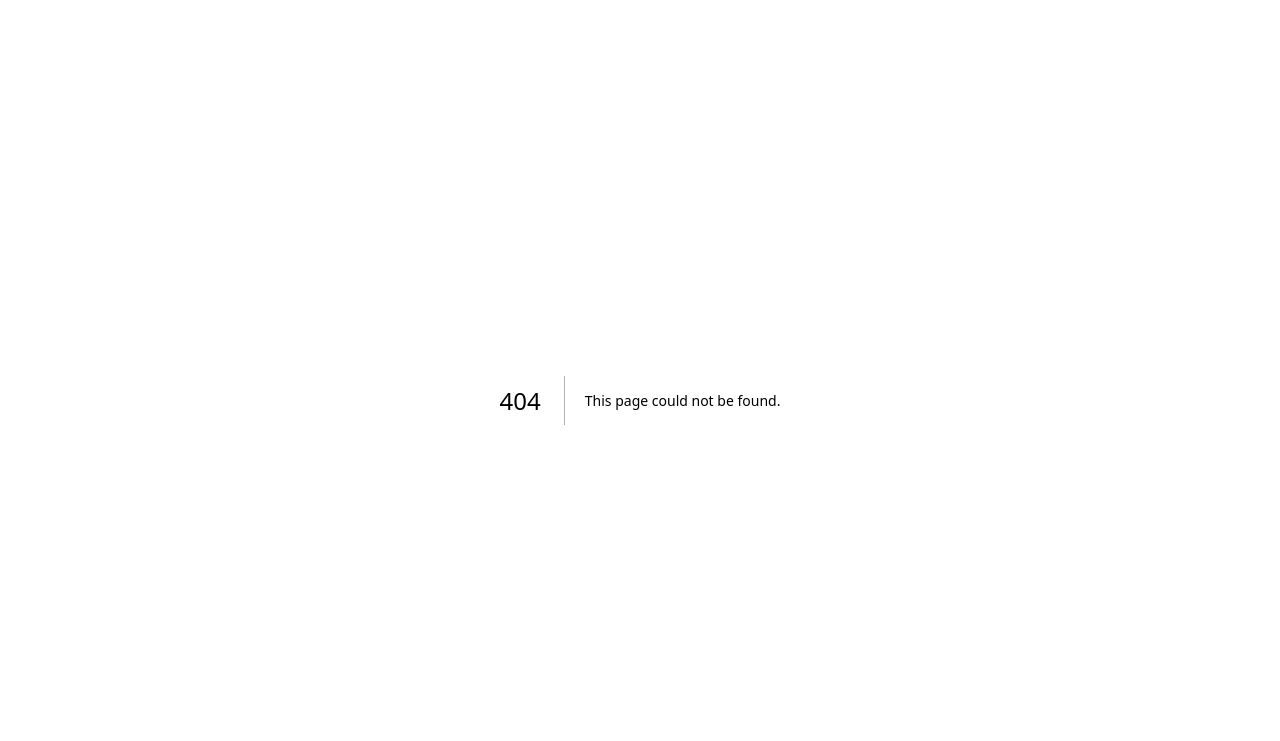
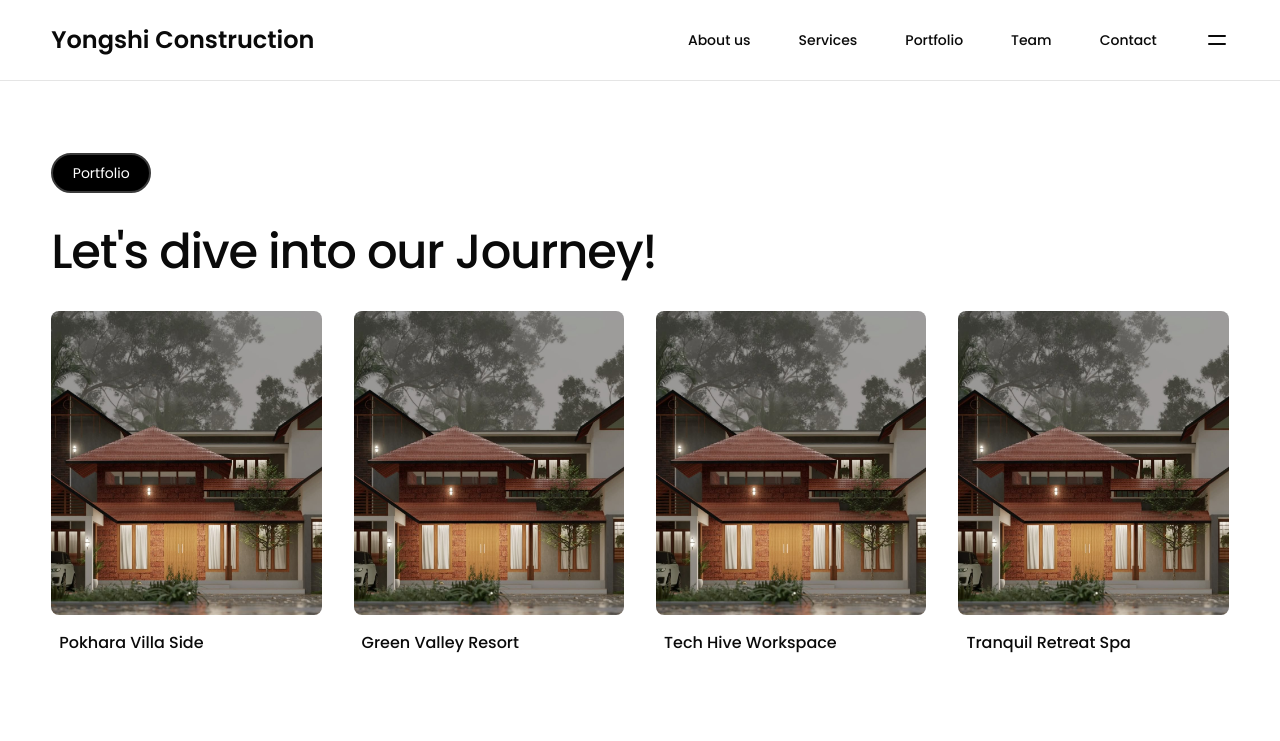
Before and after one commit to satri-tech/yongshi-nirman-sewa, a Next.js app: page /portfolio in a window 1280 px wide. Before the commit this address had no page. Shown: the top 741 px of the page. Built offline with nearby package versions, Linux system fonts and the light colour scheme.

Commit message:
feat: added some new animations

```diff
--- a/app/(marketing)/page.tsx
+++ b/app/(marketing)/page.tsx
@@ -1,10 +1,10 @@
 import HeroSection from "@/components/layouts/hero-section/HeroSection";
 import AboutUs from "@/components/layouts/about/AboutUs";
-import Portfolio from "@/components/layouts/portfolio/Portfolio";
 import Services from "@/components/layouts/services/Services";
 import Team from "@/components/layouts/team/Team";
 import Contact from "@/components/layouts/contact/contact";
 import Testimonials from "@/components/layouts/testimonials/Testimonials";
+import PortfolioComponent from "@/components/layouts/portfolio/Portfolio";
 
 export default function Home() {
     return (
@@ -12,7 +12,7 @@ export default function Home() {
             <HeroSection />
             <AboutUs />
             <Services />
-            <Portfolio />
+            <PortfolioComponent />
             <Testimonials />
             <Team />
             <Contact />
--- /dev/null
+++ b/app/(marketing)/portfolio/page.tsx
@@ -0,0 +1,7 @@
+import PortfolioComponent from "@/components/layouts/portfolio/Portfolio";
+
+export default function Portfolios() {
+    return <div className=" flex flex-col gap-2 items-center">
+        <PortfolioComponent showExploreMoreButton={false} showTopBorder={false} />
+    </div>
+}
--- a/app/admin/layout.tsx
+++ b/app/admin/layout.tsx
@@ -40,7 +40,7 @@ export default function AdminLayout({
 
     const headerData = {
         team: {
-            name: "Client Name",
+            name: "Yongshi Nirman Sewa",
             logo: Building,
             plan: "Admin Panel",
         },
@@ -61,13 +61,11 @@ export default function AdminLayout({
         ],
     };
     const dummyData: IDummyData = {
-        // Changed from array to single object
         name: "",
         email: "",
         id: "",
     };
 
-    // Transform session?.user into IUserData format
     const userData = session?.user
         ? {
             name: session.user.name || "",
--- a/app/globals.css
+++ b/app/globals.css
@@ -5,7 +5,7 @@
 @custom-variant dark (&:is(.dark *));
 
 :root {
-  --card: oklch(1 0 0);
+  --card: rgb(248, 250, 251);
   --card-foreground: oklch(0.145 0 0);
   --popover: oklch(1 0 0);
   --popover-foreground: oklch(0.145 0 0);
--- a/components/layouts/contact/contact.tsx
+++ b/components/layouts/contact/contact.tsx
@@ -1,5 +1,6 @@
 import { AnimatedButton, AnimatedTitle, AnimationWrapper } from '@/components/animations/animated-component';
 import { Button } from '@/components/ui/button'
+import { Card } from '@/components/ui/card';
 import HeaderTitle from '@/components/ui/HeaderTitle'
 import Map from '@/components/ui/Map'
 import { fadeInDown, fadeInLeft, staggerItem } from '@/hooks/use-scroll-animation';
@@ -27,7 +28,7 @@ export default function Contact() {
                     <div className='flex pt-10 flex-col lg:flex-row gap-8'>
                         {/* Contact Form */}
                         <AnimationWrapper className='w-full lg:w-8/12' variants={staggerItem}>
-                            <div className="flex flex-col p-6 border rounded-lg gap-2 w-full  font-Poppins">
+                            <Card className="flex flex-col p-6  rounded-lg gap-2 w-full  font-Poppins">
                                 <h3 className="text-xl  font-semibold mb-4 border-b pb-4">Get in Touch</h3>
                                 <div className="flex flex-col md:flex-row text-xs justify-between gap-4 ">
                                     <div className="flex flex-col gap-1 w-full">
@@ -63,7 +64,7 @@ export default function Contact() {
                                     />
                                 </div>
                                 <Button className='py-5 ml-auto rounded-sm px-8'>Send <SendHorizontal /></Button>
-                            </div>
+                            </Card>
                         </AnimationWrapper>
 
 
--- a/components/layouts/navbar/useNavbar.ts
+++ b/components/layouts/navbar/useNavbar.ts
@@ -1,13 +1,32 @@
-// components/layouts/navbar/Navbar/useNavbar.ts
 "use client";
 
 import { useEffect, useRef } from "react";
 import { scrollToElement } from "@/lib/utils/scroll";
+import { usePathname, useRouter } from "next/navigation"; // ✅ Correct for App Router
 
 export const useNavbar = (onMenuToggle: (state: boolean) => void) => {
+  const pathname = usePathname();
+  const router = useRouter();
   const menuRef = useRef<HTMLDivElement>(null);
 
   const handleMenuClick = (id: string) => {
+    if (pathname !== "/") {
+      router.push("/");
+
+      // Delay scroll to allow the page to load
+      setTimeout(() => {
+        scrollToElement(id);
+      }, 500); // 500ms to 800ms usually works fine
+
+      onMenuToggle(false);
+      return;
+    }
+
+    if (id === "portfolio") {
+      router.push("/portfolio");
+      return;
+    }
+
     scrollToElement(id);
     onMenuToggle(false);
   };
--- a/components/layouts/portfolio/Portfolio.tsx
+++ b/components/layouts/portfolio/Portfolio.tsx
@@ -1,24 +1,35 @@
-'use client'
+"use client";
 import EachProjectCard from "./EachProjectCard";
 import HeaderTitle from "@/components/ui/HeaderTitle";
 import { usePortfolio } from "./usePortfolio";
 import { AnimatedArrow, AnimatedButton } from "@/components/animations/animated-component";
 import { ArrowRight } from "lucide-react";
 import Link from "next/link";
-import { fadeInDown, fadeInLeft, } from "@/hooks/use-scroll-animation";
-const Portfolio = () => {
-    const { projectsdata } = usePortfolio()
+import { fadeInDown, fadeInLeft } from "@/hooks/use-scroll-animation";
 
+interface PortfolioComponentProps {
+    showExploreMoreButton?: boolean;
+    showTopBorder?: boolean;
+}
+
+const PortfolioComponent = ({
+    showExploreMoreButton = true,
+    showTopBorder = true,
+}: PortfolioComponentProps) => {
+    const { projectsdata } = usePortfolio();
 
     return (
-        <div id="portfolio"
-            className={`flex lg:flex-row flex-col justify-center items-center w-full mt-24 h-max border-t-[0.1px] font-Poppins sm:pt-16 pt-8`}
+        <div
+            id="portfolio"
+            className={`flex lg:flex-row flex-col justify-center items-center w-full  h-max font-Poppins  ${showTopBorder ? "border-t-[0.1px] mt-24 sm:pt-16 pt-8" : " mt-4 sm:pt-4"
+                }`}
         >
-            <div className="font-Poppins flex flex-col  lg:w-[92%] w-[90%] ">
-                <div className="flex w-full sm:gap-6 gap-4 flex-col ">
+            <div className="font-Poppins flex flex-col lg:w-[92%] w-[90%]">
+                <div className="flex w-full sm:gap-6 gap-4 flex-col">
                     <AnimatedButton variants={fadeInDown}>
                         <HeaderTitle header={"Portfolio"} />
                     </AnimatedButton>
+
                     <AnimatedButton variants={fadeInLeft}>
                         <div className="w-full flex">
                             <div className="w-full sm:text-5xl text-3xl font-medium leading-[4.4rem] tracking-tight">
@@ -26,22 +37,28 @@ const Portfolio = () => {
                             </div>
                         </div>
                     </AnimatedButton>
-                    {/* Updated Grid */}
-                    <div className="w-full grid grid-cols-1 lg:grid-cols-4 sm:grid-cols-2  gap-x-8 sm:gap-y-16 gap-y-12 justify-items-center ">
+
+                    <div className="w-full grid grid-cols-1 lg:grid-cols-4 sm:grid-cols-2 gap-x-8 sm:gap-y-16 gap-y-12 justify-items-center">
                         {projectsdata.map((data) => (
                             <EachProjectCard key={data.id} project={data} />
                         ))}
                     </div>
-                    <Link href={'/portfolio'} className="h-12 ml-auto w-44 text-sm flex justify-center items-center bg-black text-white rounded-full cursor-pointer px-1 gap-2 hover:scale-105 transition-transform duration-500" >
-                        <div>Explore More</div>
-                        <AnimatedArrow className="text-2xl">
-                            <ArrowRight size={17} />
-                        </AnimatedArrow>
-                    </Link>
+
+                    {showExploreMoreButton && (
+                        <Link
+                            href={"/portfolio"}
+                            className="h-12 ml-auto w-44 text-sm flex justify-center items-center bg-black text-white rounded-full cursor-pointer px-1 gap-2 hover:scale-105 transition-transform duration-500"
+                        >
+                            <div>Explore More</div>
+                            <AnimatedArrow className="text-2xl">
+                                <ArrowRight size={17} />
+                            </AnimatedArrow>
+                        </Link>
+                    )}
                 </div>
             </div>
-        </div >
+        </div>
     );
 };
 
-export default Portfolio;
+export default PortfolioComponent;
--- a/components/layouts/sidebar/useSidebar.ts
+++ b/components/layouts/sidebar/useSidebar.ts
@@ -1,9 +1,13 @@
 import { useEffect, useState } from "react";
 import { ISidebarProps } from "./types";
 import { scrollToElement } from "@/lib/utils/scroll";
+import { usePathname, useRouter } from "next/navigation";
 
 export const useSidebar = ({ sidebar, handleToggleMenu }: ISidebarProps) => {
+  const pathname = usePathname();
+  const router = useRouter();
   const [menuList, setMenuList] = useState(false);
+
   useEffect(() => {
     if (sidebar) {
       setTimeout(() => {
@@ -13,16 +17,29 @@ export const useSidebar = ({ sidebar, handleToggleMenu }: ISidebarProps) => {
       setMenuList(false);
     }
   }, [sidebar]);
+
   const navigateToLink = (id: string) => {
-    if (id === "home") {
-      if (typeof window !== "undefined") {
-        window.scrollTo({ top: 0, behavior: "smooth" });
-      }
+    if (pathname !== "/") {
       handleToggleMenu(false);
+
+      router.push("/"); // ✅ Use router.push instead of redirect()
+
+      setTimeout(() => {
+        scrollToElement(id);
+      }, 500);
+
+      return;
+    }
+
+    if (id === "portfolio") {
+      handleToggleMenu(false);
+      router.push("/portfolio");
+      return;
     }
 
     scrollToElement(id);
     handleToggleMenu(false);
   };
+
   return { menuList, navigateToLink };
 };
--- a/components/layouts/testimonials/Testimonials.tsx
+++ b/components/layouts/testimonials/Testimonials.tsx
@@ -32,7 +32,7 @@ export default function Testimonials() {
                 {/* First slider with first half of testimonials */}
                 <InfiniteSlider speedOnHover={30} speed={70} gap={16} >
                     {firstHalf.map((testimonial, index) => (
-                        <Card key={`${testimonial.content}-${index}`} className="w-[28rem] h-60 flex-shrink-0 py-2 cursor-pointer bg-[#f8fafb]">
+                        <Card key={`${testimonial.content}-${index}`} className="w-[28rem] h-60 flex-shrink-0 py-2 cursor-pointer ">
                             <CardContent className="p-6 h-full ">
                                 <div className="flex flex-col h-full gap-4">
                                     {/* Rating Stars */}
--- a/components/sidebar/app-sidebar.tsx
+++ b/components/sidebar/app-sidebar.tsx
@@ -64,7 +64,7 @@ export function AppSidebar({
       <SidebarFooter>
         <NavUser
           user={{
-            name: userData.name || "Anonymous User",
+            name: userData.name || "",
             email: userData.email,
             avatar: DefaultImage.src, // fallback avatar
           }}
```
